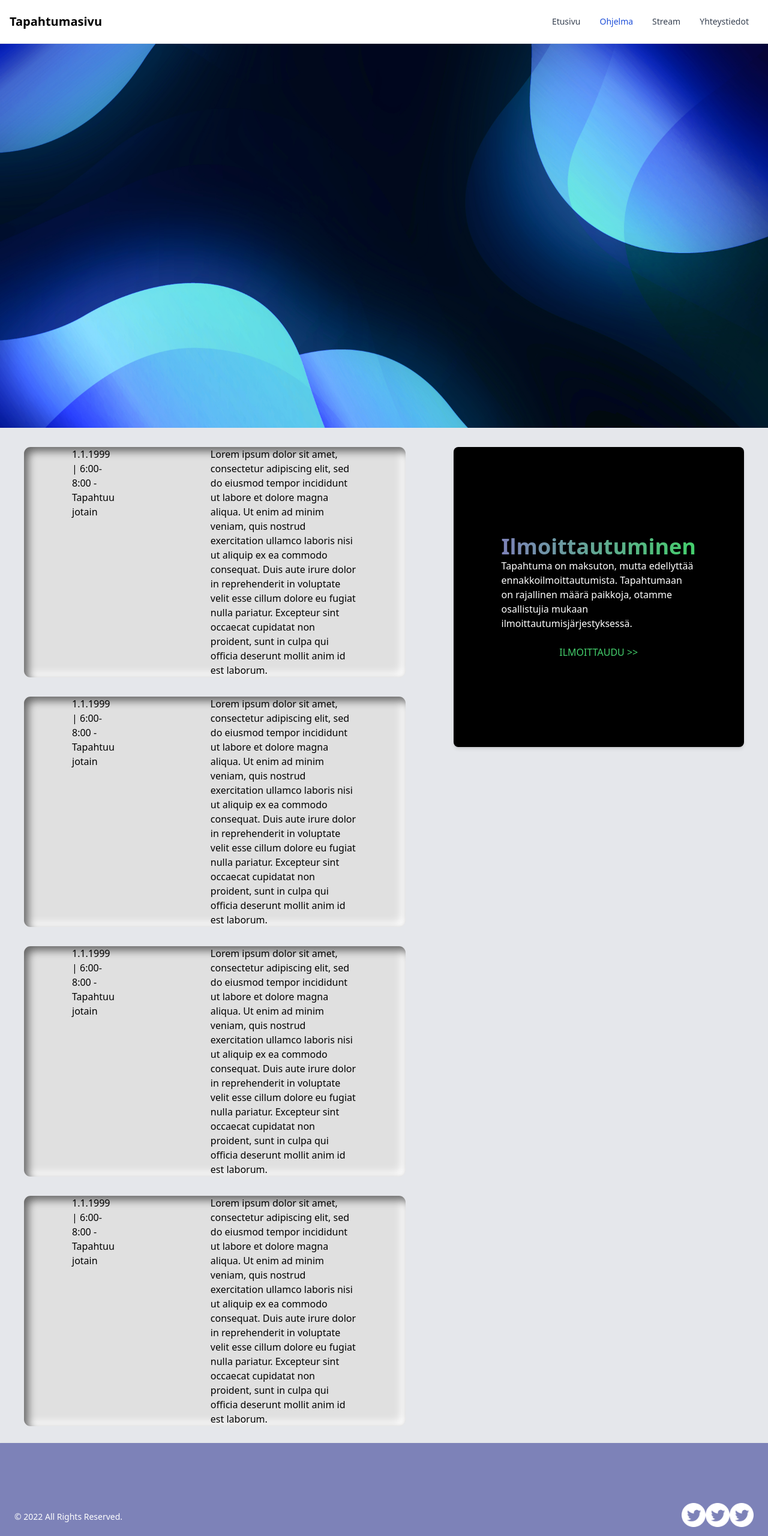
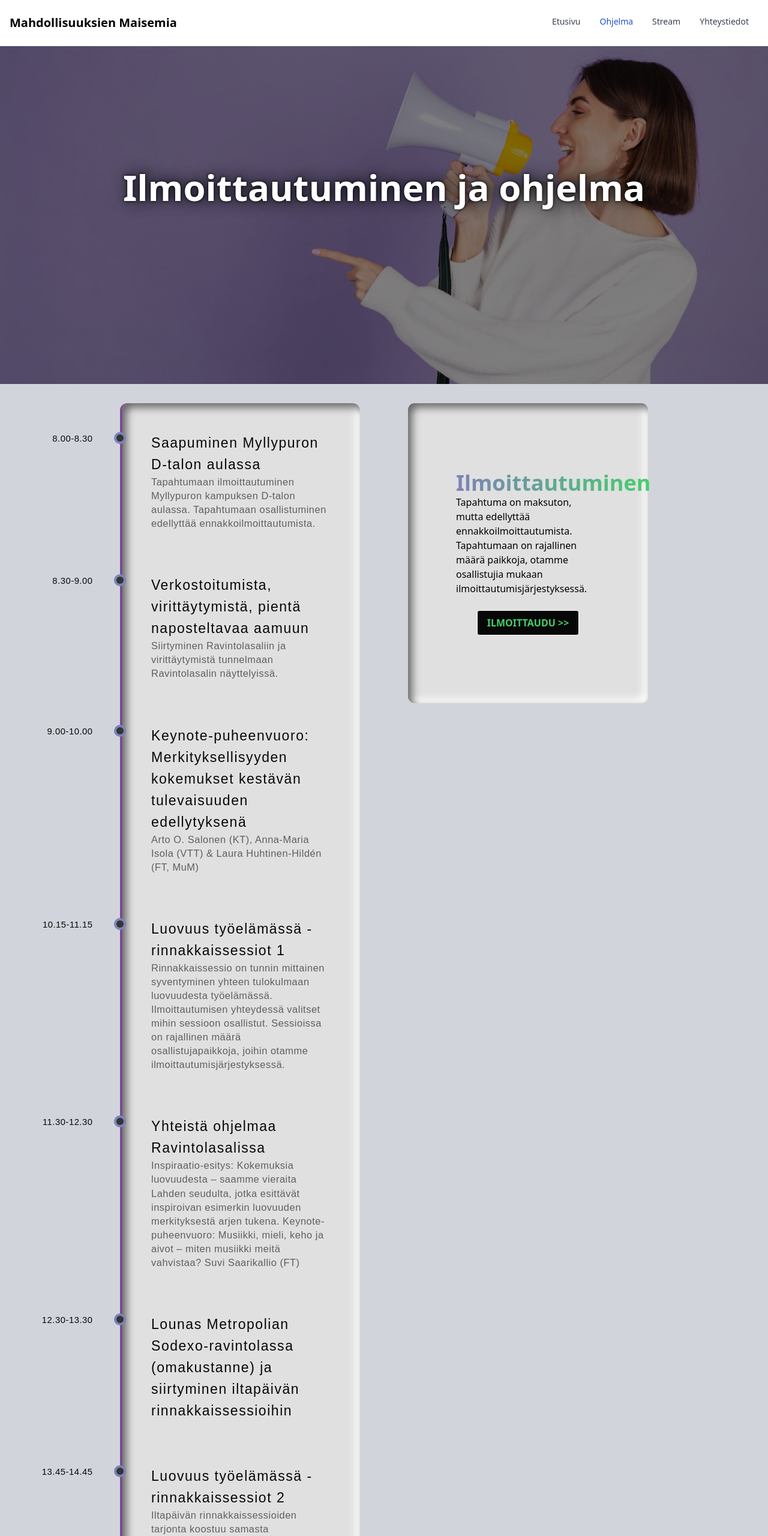
Before and after one commit to nikoprl/mdds-eventpage, a website: page src/schedule.html in a window 1280 px wide. Shown: the top 2560 px of the page at 60% size. Drawn offline with Linux system fonts and the light colour scheme.

Commit message:
Update schedule page

```diff
--- a/src/schedule.html
+++ b/src/schedule.html
@@ -1,9 +1,10 @@
 <!DOCTYPE html>
-<html>
+<html lang="fi">
   <head>
     <title>Tapahtumasivu | Ohjelma</title>
     <meta charset="UTF-8" />
     <meta name="viewport" content="width=device-width, initial-scale=1.0" />
+    <meta name="description" content="Tapahtumasivun ohjelma" />
     <link
       rel="icon"
       type="image/png"
@@ -17,21 +18,24 @@
       sizes="32x32"
     />
     <link href="./styles/output.css" rel="stylesheet" />
+    <script defer async src="components/scrolltop.js"></script>
+    <script src="components/events.js" type="text/javascript"></script>
   </head>
-  <body class="bg-gray-200">
+  <body>
     <nav
-      class="bg-white sticky top-0 border-b border-gray-200 px-2 sm:px-4 py-2.5"
+      class="bg-white fixed w-full top-0 border-b border-gray-200 px-2 sm:px-4 py-2.5 z-50"
     >
       <div
         class="container flex flex-wrap justify-between items-center mx-auto"
       >
         <a href="/index.html" class="flex items-center">
           <span class="self-center text-xl font-semibold whitespace-nowrap"
-            >Tapahtumasivu</span
+            >Mahdollisuuksien Maisemia</span
           >
         </a>
         <button
           data-collapse-toggle="navbar-default"
+          aria-label="navbar-toggle"
           type="button"
           class="inline-flex items-center p-2 ml-3 text-sm text-gray-500 rounded-lg md:hidden hover:bg-gray-100 focus:outline-none focus:ring-2 focus:ring-gray-200"
           aria-controls="navbar-default"
@@ -56,17 +60,34 @@
           <ul
             class="flex flex-col p-4 mt-4 bg-gray-50 rounded-lg border border-gray-100 md:flex-row md:space-x-8 md:mt-0 md:text-sm md:font-medium md:border-0 md:bg-white"
           >
-            <li>
+            <li class="group">
               <a href="/index.html" class="nav-link">Etusivu</a>
+              <div
+                class="relative -bottom-1 w-0 transition-all h-1 bg-emerald group-hover:w-full"
+              ></div>
             </li>
-            <li>
-              <a href="/schedule.html" class="nav-link-active" aria-current="page">Ohjelma</a>
+            <li class="group">
+              <a
+                href="/schedule.html"
+                class="nav-link-active"
+                aria-current="page"
+                >Ohjelma</a
+              >
+              <div
+                class="relative -bottom-1 w-0 transition-all h-1 bg-emerald group-hover:w-full"
+              ></div>
             </li>
-            <li>
+            <li class="group">
               <a href="/stream.html" class="nav-link">Stream</a>
+              <div
+                class="relative -bottom-1 w-0 transition-all h-1 bg-emerald group-hover:w-full"
+              ></div>
             </li>
-            <li>
+            <li class="group">
               <a href="/contact.html" class="nav-link">Yhteystiedot</a>
+              <div
+                class="relative -bottom-1 w-0 transition-all h-1 bg-emerald group-hover:w-full"
+              ></div>
             </li>
           </ul>
         </div>
@@ -75,15 +96,34 @@
 
     <div
       id="banner"
-      class="w-full bg-cover bg-center"
-      style="height: 40rem; background-image: url('./image/uCM8Mtw.jpeg')"
-    ></div>
+      class="w-full flex items-center justify-center bg-cover bg-center"
+      style="
+        height: 40rem;
+        background-image: linear-gradient(
+            rgba(0, 0, 0, 0.5),
+            rgba(0, 0, 0, 0.5)
+          ),
+          url('./image/bannerimg.webp');
+      "
+    >
+      <div id="banner-text">
+        <h1
+          class="text-white"
+          style="text-shadow: 4px 0 26px #000, 0 0 5px #000"
+        >
+          Ilmoittautuminen ja ohjelma
+        </h1>
+      </div>
+    </div>
 
-    <div id="content-container" class="flex flex-col md:flex-row-reverse">
-      <div id="other-container" class="w-6/6 xl:w-2/6">
+    <div
+      id="content-container"
+      class="flex flex-col flex-wrap lg:flex-nowrap md:flex-row-reverse xl:px-40"
+    >
+      <div id="register-container" class="w-6/6 xl:w-1/2">
         <div id="other" class="w-full mb-8 h-[500px]">
           <div
-            class="shadow-md rounded-lg flex flex-col text-white justify-center items-center h-full mx-10 my-8 bg-black"
+            class="info-inside shadow-md rounded-lg flex flex-col text-black justify-center items-center h-full mx-10 my-8"
           >
             <h2 class="px-20 self-start">
               <span
@@ -97,133 +137,73 @@
               mukaan ilmoittautumisjärjestyksessä.
             </p>
             <br />
-            <a href="" class="text-emerald">ILMOITTAUDU >></a>
+            <a
+              href="https://www.lyyti.fi/reg/tapahtumakavija"
+              class="text-emerald bg-richblack btn"
+              >ILMOITTAUDU >></a
+            >
           </div>
         </div>
       </div>
 
-      <div id="info-container" class="w-6/6 xl:w-4/6">
-        <div id="info" class="w-full mb-8 h-[400px]">
-          <div class="info-inner">
-            <span class="text-black mx-20 self-start border-b-2"
-              >1.1.1999 | 6:00-8:00 - Tapahtuu jotain</span
-            >
-
-            <p class="mx-20">
-              Lorem ipsum dolor sit amet, consectetur adipiscing elit, sed do
-              eiusmod tempor incididunt ut labore et dolore magna aliqua. Ut
-              enim ad minim veniam, quis nostrud exercitation ullamco laboris
-              nisi ut aliquip ex ea commodo consequat. Duis aute irure dolor in
-              reprehenderit in voluptate velit esse cillum dolore eu fugiat
-              nulla pariatur. Excepteur sint occaecat cupidatat non proident,
-              sunt in culpa qui officia deserunt mollit anim id est laborum.
-            </p>
+      <div id="timeline-content">
+        <h1 class="hidden">Ohjelma</h1>
+        <ul class="timeline info-inside mx-10 my-8"></ul>
       </div>
     </div>
 
-        <div id="info" class="w-full mb-8 h-[400px]">
-          <div class="info-inner">
-            <span class="text-black mx-20 self-start border-b-2"
-              >1.1.1999 | 6:00-8:00 - Tapahtuu jotain</span
-            >
-            <p class="mx-20">
-              Lorem ipsum dolor sit amet, consectetur adipiscing elit, sed do
-              eiusmod tempor incididunt ut labore et dolore magna aliqua. Ut
-              enim ad minim veniam, quis nostrud exercitation ullamco laboris
-              nisi ut aliquip ex ea commodo consequat. Duis aute irure dolor in
-              reprehenderit in voluptate velit esse cillum dolore eu fugiat
-              nulla pariatur. Excepteur sint occaecat cupidatat non proident,
-              sunt in culpa qui officia deserunt mollit anim id est laborum.
-            </p>
+    <!-- BOTTOM EMPTY SPACE -->
+    <div class="w-full min-h-[340px]">
+      <div class="h-[340px]"></div>
     </div>
-        </div>
+    <!-- BOTTOM EMPTY SPACE END -->
 
-        <div id="info" class="w-full mb-8 h-[400px]">
-          <div class="info-inner">
-            <span class="text-black mx-20 self-start border-b-2"
-              >1.1.1999 | 6:00-8:00 - Tapahtuu jotain</span
-            >
-            <p class="mx-20">
-              Lorem ipsum dolor sit amet, consectetur adipiscing elit, sed do
-              eiusmod tempor incididunt ut labore et dolore magna aliqua. Ut
-              enim ad minim veniam, quis nostrud exercitation ullamco laboris
-              nisi ut aliquip ex ea commodo consequat. Duis aute irure dolor in
-              reprehenderit in voluptate velit esse cillum dolore eu fugiat
-              nulla pariatur. Excepteur sint occaecat cupidatat non proident,
-              sunt in culpa qui officia deserunt mollit anim id est laborum.
-            </p>
-          </div>
-        </div>
-
-        <div id="info" class="w-full mb-8 h-[400px]">
-          <div class="info-inner">
-            <span class="text-black mx-20 self-start border-b-2"
-              >1.1.1999 | 6:00-8:00 - Tapahtuu jotain</span
-            >
-            <p class="mx-20">
-              Lorem ipsum dolor sit amet, consectetur adipiscing elit, sed do
-              eiusmod tempor incididunt ut labore et dolore magna aliqua. Ut
-              enim ad minim veniam, quis nostrud exercitation ullamco laboris
-              nisi ut aliquip ex ea commodo consequat. Duis aute irure dolor in
-              reprehenderit in voluptate velit esse cillum dolore eu fugiat
-              nulla pariatur. Excepteur sint occaecat cupidatat non proident,
-              sunt in culpa qui officia deserunt mollit anim id est laborum.
-            </p>
-          </div>
-        </div>
-      </div>
-    </div>
-
+    <!-- FOOTER -->
+    <footer>
       <div
-      class="bg-footer-texture drop-shadow-footer-shadow bg-no-repeat bg-bottom bg-cover w-full flex justify-end items-end min-h-[645px] -mb-1"
+        class="bg-footer-texture drop-shadow-footer-shadow bg-no-repeat bg-bottom bg-cover w-full flex justify-end items-end min-h-[400px] -mb-1"
       ></div>
-    <footer
+      <div
         class="p-4 min-h-[245px] bg-middlepurple sticky z-10 shadow md:flex md:items-center md:justify-between md:p-6"
       >
         <span id="copyright" class="text-sm text-white sm:text-center"
           >© 2022 All Rights Reserved.
         </span>
-      <div id="socials" class="flex justify-center items-center">
-        <div class="w-full h-auto m-1">
-          <button
-            style="
-              height: 40px;
-              width: 40px;
-              background: url(./image/icons/twitter-social-icons-circle-white.png)
-                no-repeat;
-              background-size: 100%;
-              cursor: pointer;
-              border: none;
-            "
-          ></button>
+        <div id="socials" class="flex justify-center items-center h-10">
+          <div class="w-full h-auto justify-between">
+            <a
+              href="mailto:kulttuurihyvinvointi@metropolia.fi"
+              class="p-5 m-2 h-10 w-10 cursor-pointer border-none bg-[url(/image/icons/icons8-email-64.png)] bg-no-repeat bg-[length:100%]"
+            >
+            </a>
+            <a
+              href="https://www.instagram.com/mahdollisuuksienmaisemia/"
+              class="p-5 m-2 h-10 w-10 cursor-pointer border-none bg-[url(/image/icons/icons8-instagram-48.png)] bg-no-repeat bg-[length:100%]"
+            >
+            </a>
+            <a
+              href="https://twitter.com/m_maisemia"
+              class="p-5 m-2 h-10 w-10 cursor-pointer border-none bg-[url(/image/icons/icons8-twitter-circled-48.png)] bg-no-repeat bg-[length:100%]"
+            >
+            </a>
           </div>
-        <div class="w-full h-auto m-1">
-          <button
-            style="
-              height: 40px;
-              width: 40px;
-              background: url(./image/icons/twitter-social-icons-circle-white.png)
-                no-repeat;
-              background-size: 100%;
-              cursor: pointer;
-              border: none;
-            "
-          ></button>
-        </div>
-        <div class="w-full h-auto m-1">
-          <button
-            style="
-              height: 40px;
-              width: 40px;
-              background: url(./image/icons/twitter-social-icons-circle-white.png)
-                no-repeat;
-              background-size: 100%;
-              cursor: pointer;
-              border: none;
-            "
-          ></button>
         </div>
       </div>
     </footer>
+    <!-- FOOTER END -->
+    <script async>
+      renderEvents();
+    </script>
+    <script>
+      let isVisible = false;
+
+      document.querySelector("[data-collapse-toggle=navbar-default]").addEventListener("click", () => {
+        isVisible = !isVisible;
+
+        isVisible
+        ? document.getElementById("navbar-default").classList.remove("hidden")
+        : document.getElementById("navbar-default").classList.add("hidden");
+      })
+    </script>
   </body>
 </html>
--- a/src/styles/input.css
+++ b/src/styles/input.css
@@ -12,7 +12,7 @@
   --vjs-theme-custom--secondary: var(--emerald);
 }
 
- html {
+html {
   @apply h-full;
 }
 body {
@@ -27,15 +27,15 @@ h1 {
 }
 
 h2 {
-  @apply text-4xl font-bold dark:text-white;
+  @apply text-4xl font-bold;
 }
 
 h3 {
-  @apply text-3xl font-bold dark:text-white;
+  @apply text-3xl font-bold;
 }
 
 h4 {
-  @apply text-2xl font-bold dark:text-white;
+  @apply text-2xl font-bold;
 }
 
 .nav-link {
@@ -63,7 +63,66 @@ h4 {
 }
 
 #whatif {
-    box-shadow: 10px 10px 18px #999999, -10px 20px 18px #f3f3f3;
+  box-shadow: 10px 10px 18px #999999, -10px 20px 18px #f3f3f3;
+}
+
+#timeline-content p {
+  @apply font-light text-[#323232bd];
+}
+
+#timeline-content a {
+  @apply text-[#6c6d6d] uppercase block tracking-[0.3em] text-[0.6em] font-normal bg-[#252727] p-[0.3rem_1rem] m-[1.9rem_0_0_0] float-right;
+  text-decoration: none;
+}
+
+#timeline-content a:hover {
+  @apply text-white bg-[#004ffc] border-[0.35em] border-richblack;
+}
+
+#timeline-content strong {
+  @apply font-semibold;
+}
+
+#timeline-content h1 {
+  @apply font-[sans-serif] tracking-[1.5px] text-white font-normal text-[2.4em];
+}
+
+#timeline-content {
+  @apply text-center;
+}
+
+#timeline-content .timeline {
+  @apply border-l-4 border-royalpurple rounded-xl text-black font-[sans-serif] tracking-[0.5px] relative leading-[1.4em] text-[1.03em] p-12 list-none text-left font-thin max-w-full;
+}
+
+#timeline-content .timeline h1 {
+  @apply font-[sans-serif] tracking-[1.5px] font-thin text-[1.4em];
+}
+
+#timeline-content .timeline h2,
+.timeline h3 {
+  @apply font-[sans-serif] tracking-[1.5px] font-normal text-[1.4em] text-richblack;
+}
+
+#timeline-content .timeline .event {
+  @apply border-b border-dashed border-[#ffffff1a] pb-6 mb-12 relative;
+}
+
+#timeline-content .timeline .event:last-of-type {
+  @apply pb-0 mb-0 border-none;
+}
+
+#timeline-content .timeline .event:before,
+.timeline .event:after {
+  @apply absolute block top-0;
+}
+
+#timeline-content .timeline .event:before {
+  @apply xl:left-[-217.5px] text-richblack content-[attr(data-date)] xl:text-right top-[-20px] xl:top-0 font-thin text-[0.9em] min-w-[120px] font-[sans-serif];
+}
+
+#timeline-content .timeline .event:after {
+  @apply shadow-[0_0_0_4px_#7d82b8] left-[-57.85px] bg-[#313534] rounded-[50%] h-3 w-3 content-[""] top-1;
 }
 
 .btn {
@@ -95,7 +154,6 @@ h4 {
 }
 /* ------------------ */
 
-
 /* twitter embed */
 #twitter-widget-0 {
   @apply h-[500px] md:h-[500px!important] md:max-h-[500px!important] md:min-h-[500px!important] max-w-full w-full rounded-lg;
```
Also changed, not shown: src/styles/output.css. Lines whose indentation alone changed are shown as unchanged.
